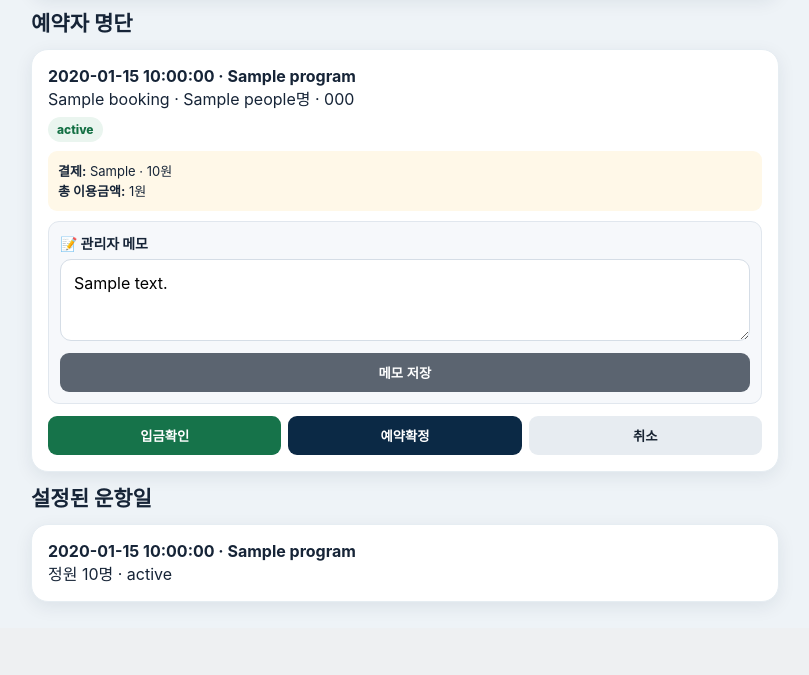
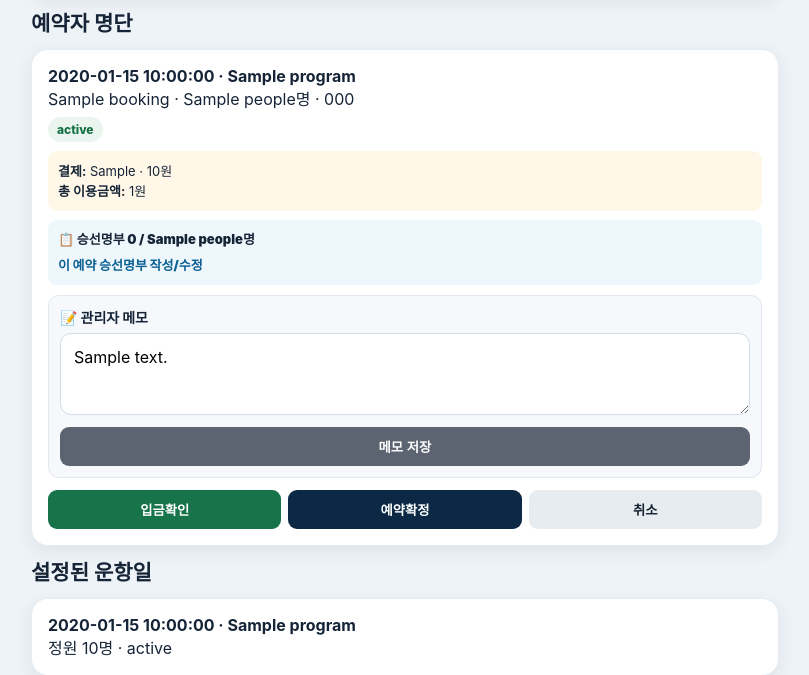
Before and after one commit to kimkyunghwan007/hunter-booking, a Flask app: template templates/admin.html in a window 1280 px wide. Shown: the part 975-1650 px from the top of the page, without its empty margins (235-1044 px from the left). Before the commit the page ends 1579 px from the top, so only its background shows below. Run offline with Flask 3, Linux system fonts and the light colour scheme; the template is opened without the code that fills it: most values are stand-ins (such as "Sample title", 1, 10 or a date in 2020); some libraries are stand-ins or nearby versions.

Commit message:
Add manifest state section to admin booking page
Added a manifest state section to display passenger counts and a link to edit the passenger list.

```diff
--- a/templates/admin.html
+++ b/templates/admin.html
@@ -22,6 +22,8 @@ textarea{min-height:82px;resize:vertical}
 .actions .paid{background:#16734a}.actions .muted{background:#e7ecf1;color:#172332}
 .status{display:inline-block;margin-top:7px;padding:5px 9px;border-radius:999px;background:#eaf5ef;color:#147044;font-size:12px;font-weight:800}
 .pay{margin-top:9px;padding:10px;background:#fff8e8;border-radius:9px;font-size:13px;line-height:1.55}
+.manifestState{margin-top:9px;padding:10px;background:#eef7fb;border-radius:9px;font-size:13px;font-weight:900;line-height:1.5}
+.manifestState a{display:inline-block;margin-top:6px;color:#0b5f93;text-decoration:none}
 .noteBox{margin-top:10px;padding:11px;background:#f6f8fb;border:1px solid #e1e7ee;border-radius:11px}
 .noteBox label{margin-top:0}
 .noteBtn{width:100%;margin-top:8px;border:0;border-radius:9px;padding:10px;background:#5b6470;color:#fff;font-weight:900}
@@ -128,6 +130,12 @@ textarea{min-height:82px;resize:vertical}
 {% if b.payment_amount %} · {{'{:,}'.format(b.payment_amount)}}원{% endif %}
 {% if b.total_amount %}<br><b>총 이용금액:</b> {{'{:,}'.format(b.total_amount)}}원{% endif %}
 </div>
+
+<div class="manifestState">
+📋 승선명부 {{passenger_counts.get(b.id, 0)}} / {{b.people}}명
+{% if passenger_counts.get(b.id, 0) == b.people %} · ✅ 작성완료{% endif %}
+<br><a href="/passenger?booking_id={{b.id}}" target="_blank">이 예약 승선명부 작성/수정</a>
+</div>
 <div class="noteBox">
 <form method="post" action="/admin/booking/{{b.id}}/note">
 <label>📝 관리자 메모</label>
```
